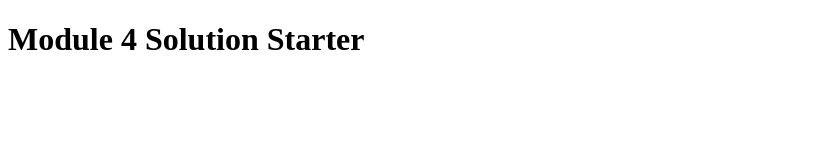
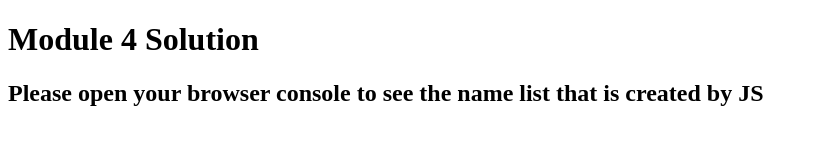
Before and after one commit to abu-salman151108/abu-salman151108.github.io, a plain HTML site: page index.html in a window 1280 px wide. Shown: the whole page, without its empty margins (0-818 px from the left). Drawn offline with Linux system fonts and the light colour scheme.

Commit message:
Update index.html

```diff
--- a/index.html
+++ b/index.html
@@ -10,7 +10,8 @@
 
 </head>
 <body>
-  <h1>Module  4 Solution Starter</h1>
+  <h1> Module  4 Solution </h1>
+  <h2> Please open your browser console to see the name list that is created by JS </h2>
 
 </body>
 </html>
```
